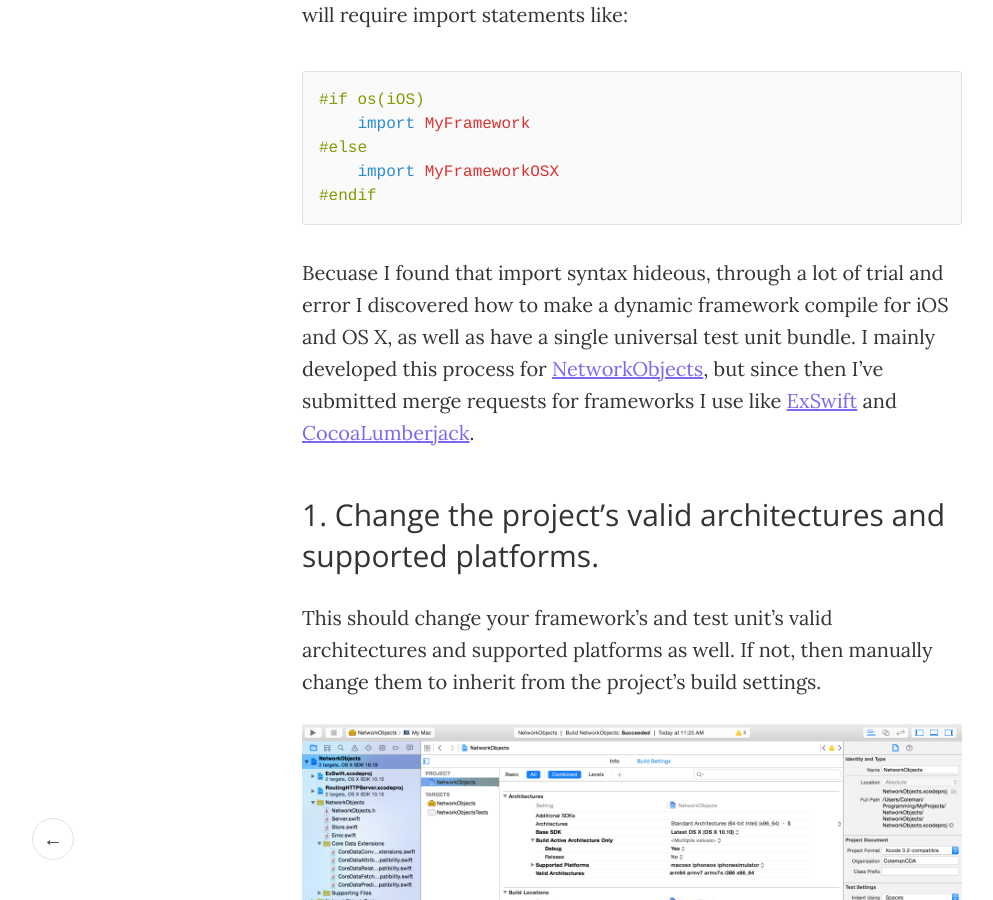
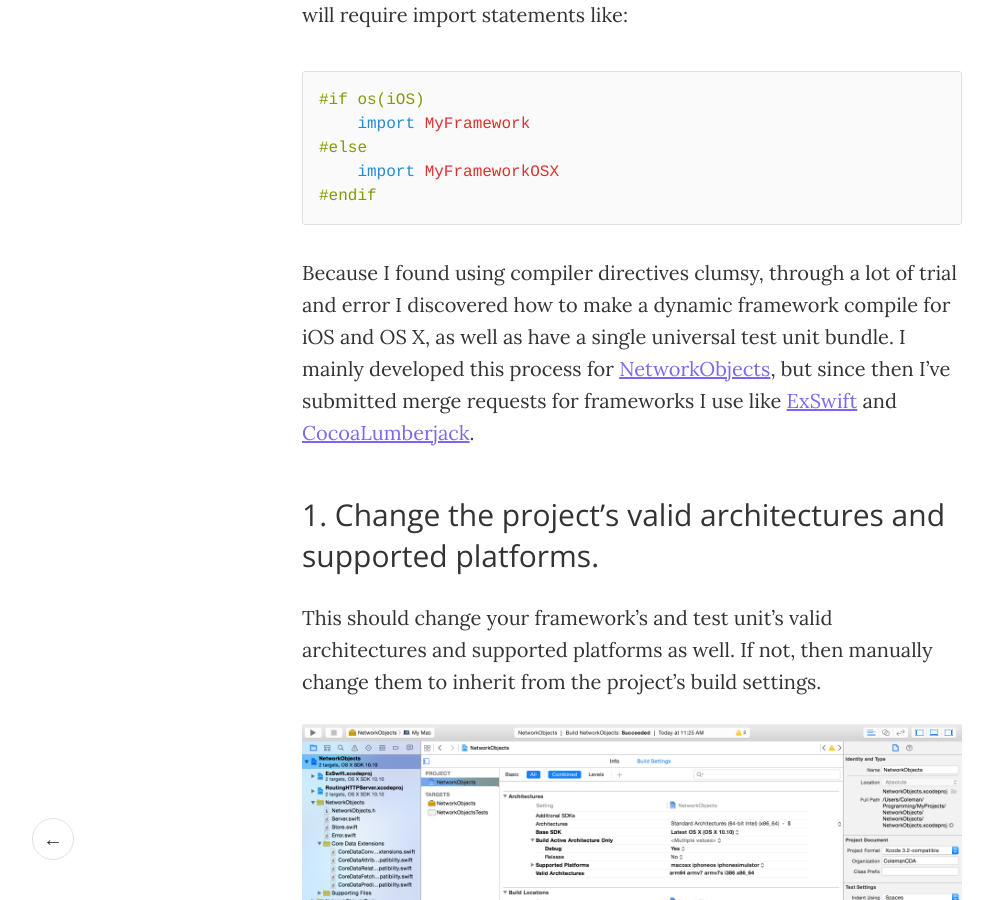
Before and after one commit to colemancda/colemancda.github.io, a Jekyll site: the page built from _posts/2015-02-11-universal-ios-osx-framework.md, in a window 1280 px wide and 900 px high, scrolled down 932 px. Shown: the whole window, without its empty margins (8-1001 px from the left). Built offline with Jekyll 4.4.1, drawn with Linux system fonts in a browser that asks for light colours; some of the changed text lies outside the part shown.

```diff
--- a/_posts/2015-02-11-universal-ios-osx-framework.md
+++ b/_posts/2015-02-11-universal-ios-osx-framework.md
@@ -21,7 +21,7 @@ With iOS 8, Apple has given us the ability create dynamic frameworks for iOS, so
 #endif
 {% endhighlight js %}
 
-Becuase I found that import syntax hideous, through a lot of trial and error I discovered how to make a dynamic framework compile for iOS and OS X, as well as have a single universal test unit bundle. I mainly developed this process for [NetworkObjects][NetworkObjects], but since then I've submitted merge requests for frameworks I use like [ExSwift][ExSwiftMergeRequest] and [CocoaLumberjack][CocoaLumberjackMergeRequest].
+Because I found using compiler directives clumsy, through a lot of trial and error I discovered how to make a dynamic framework compile for iOS and OS X, as well as have a single universal test unit bundle. I mainly developed this process for [NetworkObjects][NetworkObjects], but since then I've submitted merge requests for frameworks I use like [ExSwift][ExSwiftMergeRequest] and [CocoaLumberjack][CocoaLumberjackMergeRequest].
 
 [NetworkObjects]: https://github.com/colemancda/NetworkObjects
 [ExSwiftMergeRequest]:https://github.com/pNre/ExSwift/pull/76
```
Also changed, not shown: other parts of _posts/2015-02-11-universal-ios-osx-framework.md (+1 -1 lines).
